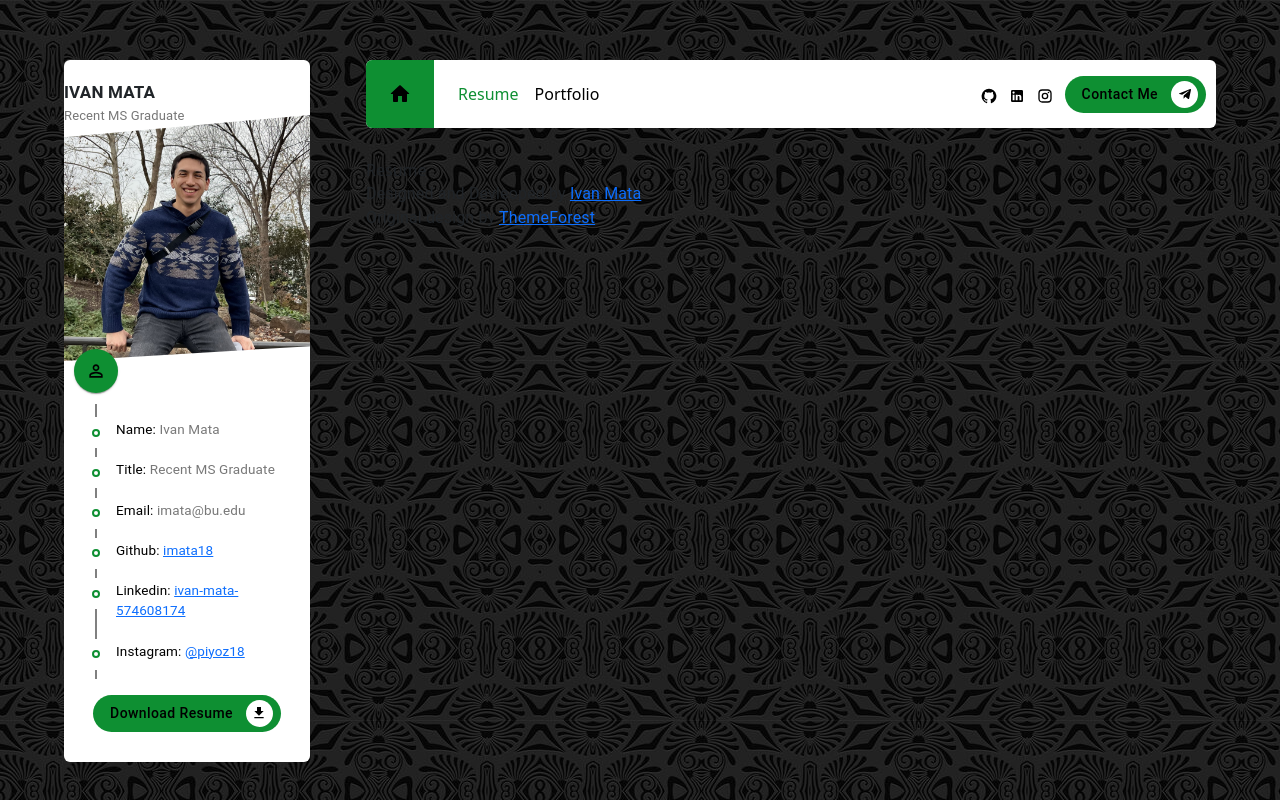
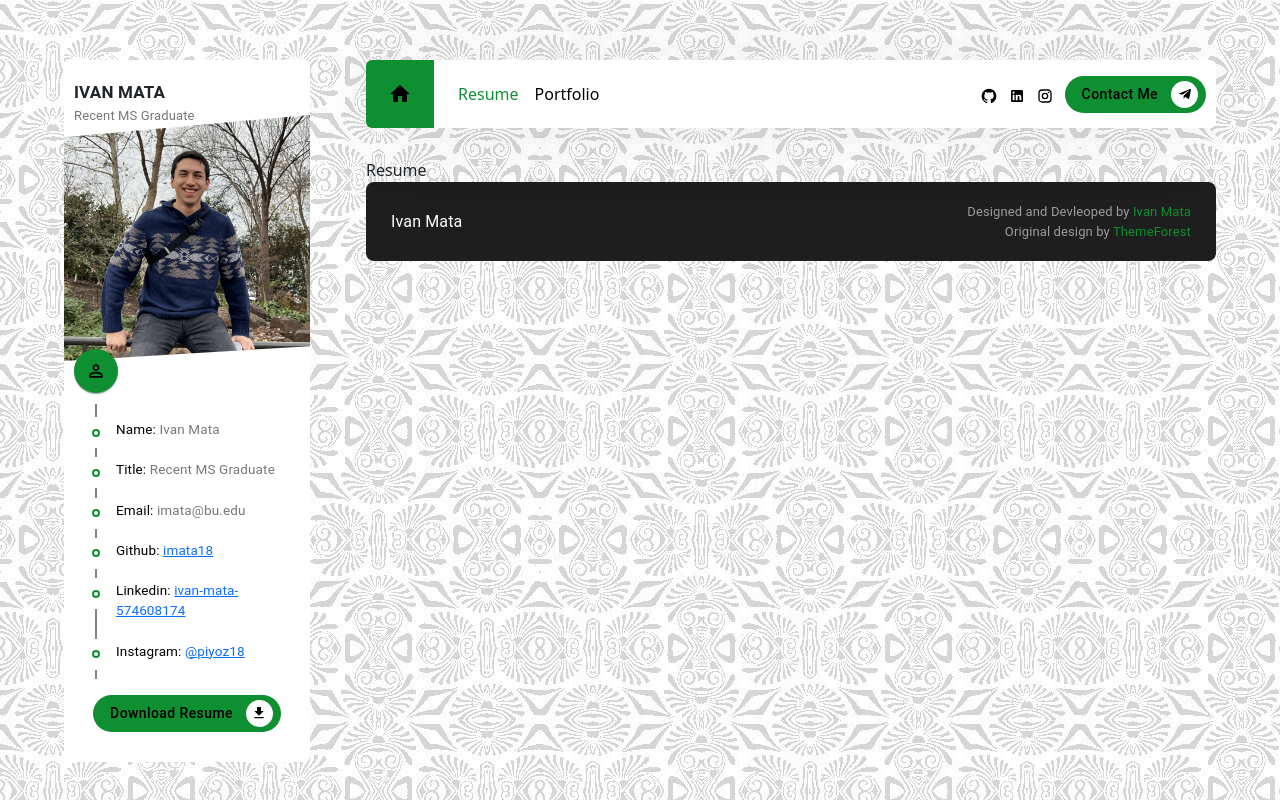
Before and after one commit to imata18/portfolio-homepage, a React (Create React App) app: page / in a window 1280 px wide. Built offline with nearby package versions, Linux system fonts and the light colour scheme.

Commit message:
Updated background and footer

```diff
--- a/src/Components/Footer/Footer.css
+++ b/src/Components/Footer/Footer.css
@@ -0,0 +1,22 @@
+.footer {
+    background-color: #1e1e1e;
+    color:white;
+    display:flex;
+    flex-wrap: wrap;
+    align-items: center;
+    justify-content: space-between;
+    min-height: 70px;
+    border-radius: 8px;
+    padding: 20px 25px;
+}
+
+.footer .footer_copyright {
+    font-size: small;
+    text-align: end;
+    color: #9c9c9c;
+}
+
+.footer .footer_copyright > a {
+    text-decoration: none;
+    color: var(--main-color);
+}
--- a/src/Components/Footer/Footer.js
+++ b/src/Components/Footer/Footer.js
@@ -1,12 +1,13 @@
 import React from 'react'
 import './Footer.css'
 import { Typography } from '@mui/material'
+import jobInfo from '../../Utils/jobInfo'
 
 const Footer = () => {
   return (
     <div className = "footer">
         <div className = 'footer_left'>
-          <Typography className='footer_name'></Typography>
+          <Typography className='footer_name'>{jobInfo.name}</Typography>
         </div>
         <div className = 'footer_right'>
             <Typography className='footer_copyright'>
--- a/src/Components/Profile/Profile.css
+++ b/src/Components/Profile/Profile.css
@@ -9,6 +9,7 @@
     line-height: 10px;
     text-align: left;
     padding-top: 20px;
+    padding-left: 10px;
 }
 
 .profile_name .name {
--- a/src/index.css
+++ b/src/index.css
@@ -7,7 +7,7 @@ body {
   -moz-osx-font-smoothing: grayscale;
   background: #f4f4f4;
   overflow-x: hidden;
-  background: url('./Assets/Images/mexican_website_bg.jpg');
+  background: url('./Assets/Images/mexican_website_white.jpg');
 }
 
 code {
```
Also changed, not shown: src/Assets/Images/mexican_website_white.jpg (added).
